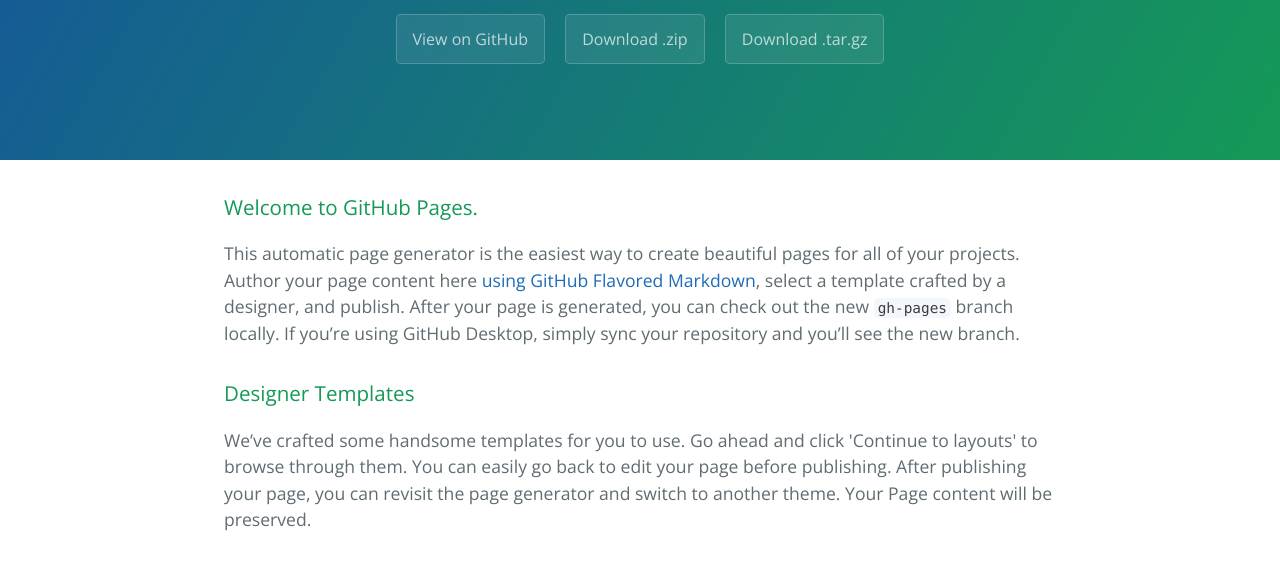
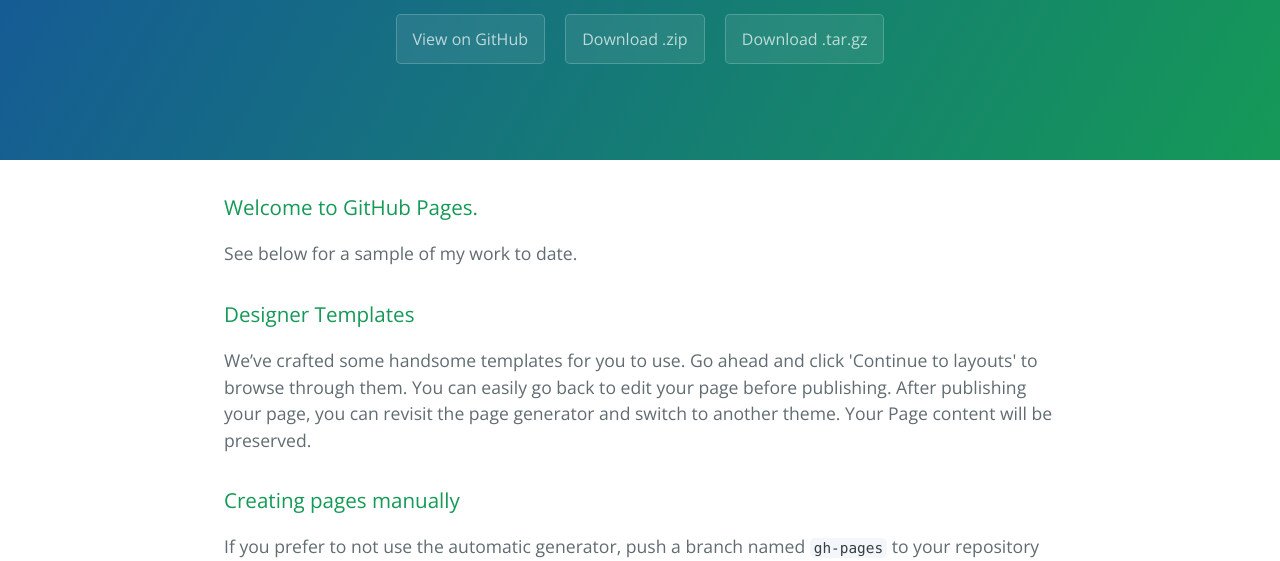
Before and after one commit to bataylor976/portfolio, a plain HTML site: page index.html in a window 1280 px wide. Shown: the part 176-737 px from the top of the page. Drawn offline with nearby package versions, Linux system fonts and the light colour scheme.

Commit message:
Update index.html

```diff
--- a/index.html
+++ b/index.html
@@ -22,7 +22,7 @@
       <h3>
 <a id="welcome-to-github-pages" class="anchor" href="#welcome-to-github-pages" aria-hidden="true"><span aria-hidden="true" class="octicon octicon-link"></span></a>Welcome to GitHub Pages.</h3>
 
-<p>This automatic page generator is the easiest way to create beautiful pages for all of your projects. Author your page content here <a href="https://guides.github.com/features/mastering-markdown/">using GitHub Flavored Markdown</a>, select a template crafted by a designer, and publish. After your page is generated, you can check out the new <code>gh-pages</code> branch locally. If you’re using GitHub Desktop, simply sync your repository and you’ll see the new branch.</p>
+<p>See below for a sample of my work to date.</p>
 
 <h3>
 <a id="designer-templates" class="anchor" href="#designer-templates" aria-hidden="true"><span aria-hidden="true" class="octicon octicon-link"></span></a>Designer Templates</h3>
```
